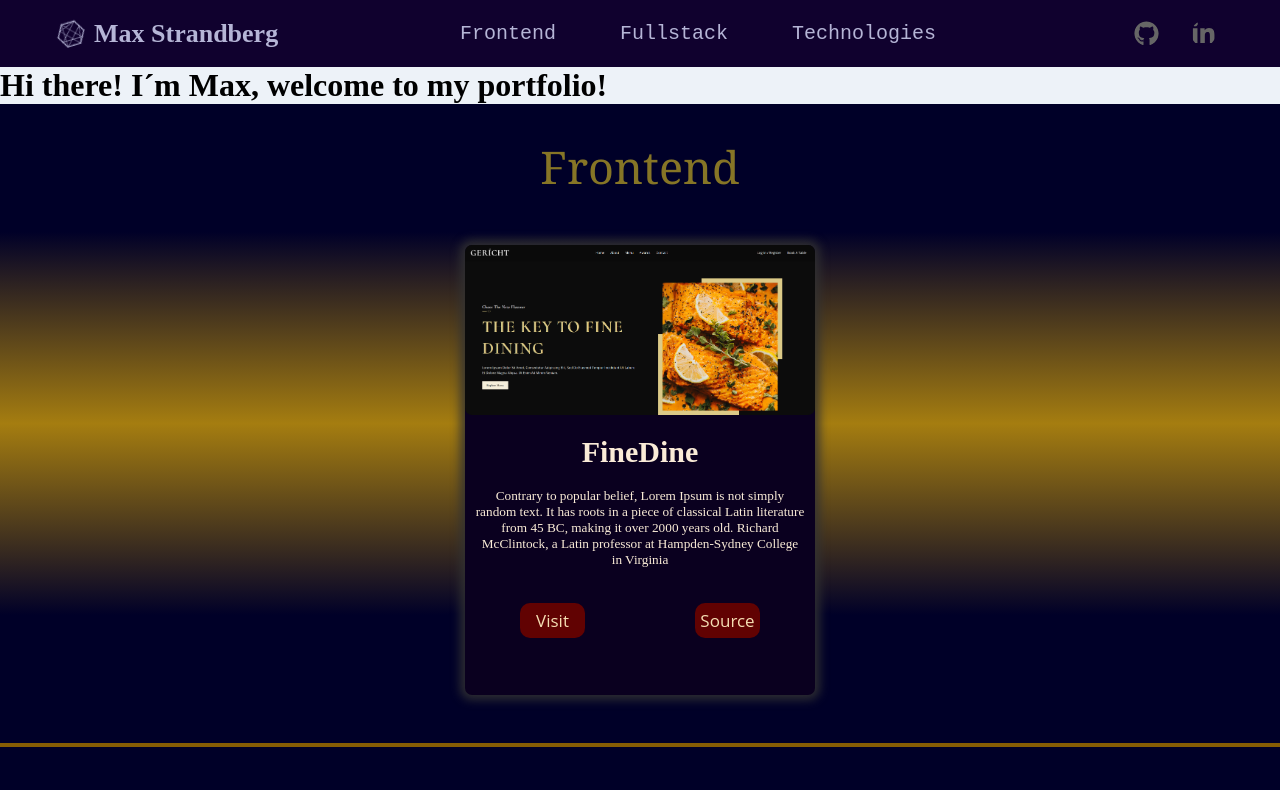
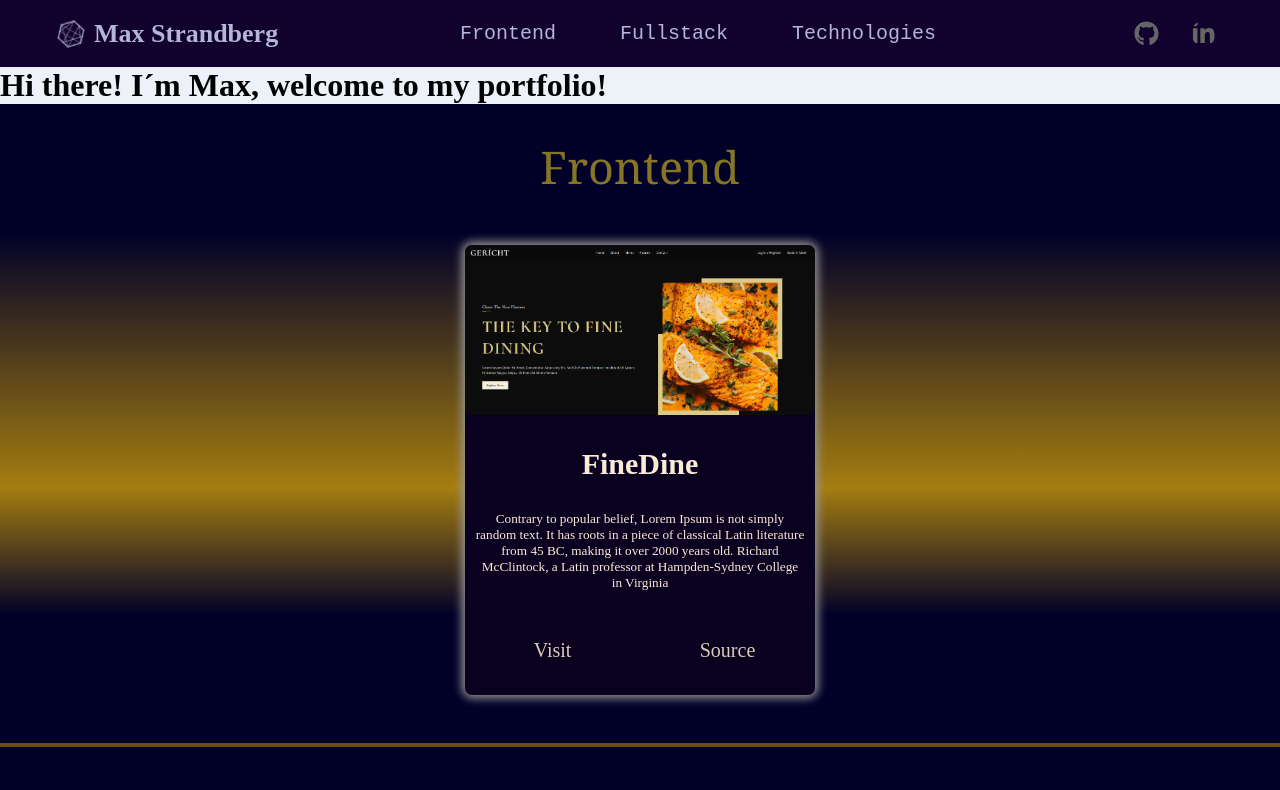
Before and after one commit to MaaX59/my_portfolio, a React (Create React App) app: page / in a window 1280 px wide. Shown: the top 790 px of the page. Built offline with nearby package versions, Linux system fonts and the light colour scheme.

Commit message:
small styling fixes

```diff
--- a/src/App.css
+++ b/src/App.css
@@ -38,7 +38,7 @@
   .gold_rim{
     width: 100%;
     height: 4px;
-    background: #865d04;
+    background: #684f0a;
   }
   .copyright {
     width: 100%;
--- a/src/components/projectCard.css
+++ b/src/components/projectCard.css
@@ -5,18 +5,24 @@
   position: relative;
   border: none;
   border-radius: 7px;
-  box-shadow: 0px 0px 10px 5px rgba(51, 50, 50, 0.87);
+  box-shadow: 0px 0px 10px 3px rgb(153, 151, 151);
   display: flex;
-  justify-content: center;
+  justify-content: space-between;
   text-align: center;
   margin: 1rem 2rem 3rem 2rem;
   color: antiquewhite;
   transition: 0.7s ease-in-out;
 }
+.app__projectCard-constent{
+  display: flex;
+  flex-direction: column;
+  justify-content: space-between;
+}
 .app__projectCard:hover{
     background-color: rgb(11, 1, 40);
     transition: 0.7s ease-in-out;
-    box-shadow: 0px 0px 10px 5px rgba(2, 73, 17, 0.87);
+    box-shadow: 0px 0px 10px 3px rgba(221, 166, 15, 0.87);
+    /* box-shadow: 0px 0px 10px 5px rgba(2, 73, 17, 0.87); */
 }
 
 .app__projectCard-constent_img img {
@@ -59,24 +65,31 @@
 .app__projectCard-links_site a {
   text-decoration: none;
 }
-.app__projectCard-links button {
-  background: rgb(97, 2, 2);
+.app__projectCard-links a {
+  display: flex;
+  align-items: center;
+  justify-content: center;
   border: none;
-  border-radius: 10px;
-  width: 65px;
-  height: 35px;
+
+  width: 55px;
+  height: 25px;
   cursor: pointer;
-  font-family: var(--font-alt);
-  font-size: 17px;
-  color: wheat;
+  font-family: var(Cormorant);
+  font-size: 20px;
+  color: rgb(216, 204, 183);
   margin: 2rem;
-  transition: 0.2s ease-in-out;
+
+  transition: 0.4s ease-in-out;
 }
-.app__projectCard-links button:hover{
-    color: rgb(233, 240, 234);
+.app__projectCard-links a:hover{
+    color: rgb(175, 159, 17);
+    /* border-top: 1px solid rgb(207, 164, 20); */
+    border-bottom: 1px solid rgb(207, 164, 20);
     text-decoration: solid;
-    letter-spacing: 1px;
-    transition: 0.2 ease-in-out;
+
+
+    transition: 0.4s ease-in-out;
+
 }
 .app__projectCard-links_site a :visited {
   text-decoration: none;
--- a/src/components/projectCard.jsx
+++ b/src/components/projectCard.jsx
@@ -21,12 +21,12 @@ const projectCard = ({ project }) => {
         <div className="app__projectCard-links">
           <div className="app__projectCard-links_site">
             <a href={link}>
-              <button>Visit</button>
+              Visit
             </a>
           </div>
           <div className="app__projectCard-links_code">
             <a href={code}>
-              <button>Source</button>
+              Source
             </a>
           </div>
         </div>
--- a/src/containers/Frontend/frontend.css
+++ b/src/containers/Frontend/frontend.css
@@ -2,7 +2,7 @@
     display: flex;
     /* background: rgb(2, 1, 26); */
     /* background-image: linear-gradient(-25deg, rgb(0, 0, 0) 0%, rgb(0, 0, 51) 100%); */
-    background-image: linear-gradient(0deg, rgb(0, 0, 40) 20%, rgb(165, 125, 16) 50%, rgb(0, 0, 40) 80%) ;
+    background-image: linear-gradient(0deg, rgb(0, 0, 40) 20%, rgb(165, 125, 16) 40%, rgb(0, 0, 40) 80%) ;
     flex-direction: column;
 }
 .app__frontend-title{
--- a/src/containers/Fullstack/fullstack.css
+++ b/src/containers/Fullstack/fullstack.css
@@ -2,7 +2,7 @@
     display: flex;
     /* background: rgb(2, 1, 26); */
     /* background-image: linear-gradient(-25deg, rgb(0, 0, 20) 0%, rgb(0, 0, 30) 100%); */
-    background-image: linear-gradient(0deg, rgb(0, 0, 40) 20%, rgb(165, 125, 16) 50%, rgb(0, 0, 40) 80%) ;
+    background-image: linear-gradient(0deg, rgb(0, 0, 40) 20%, rgb(165, 125, 16) 30%, rgb(0, 0, 40) 80%) ;
     flex-direction: column;
 }
 .app__fullstack-title{
```
